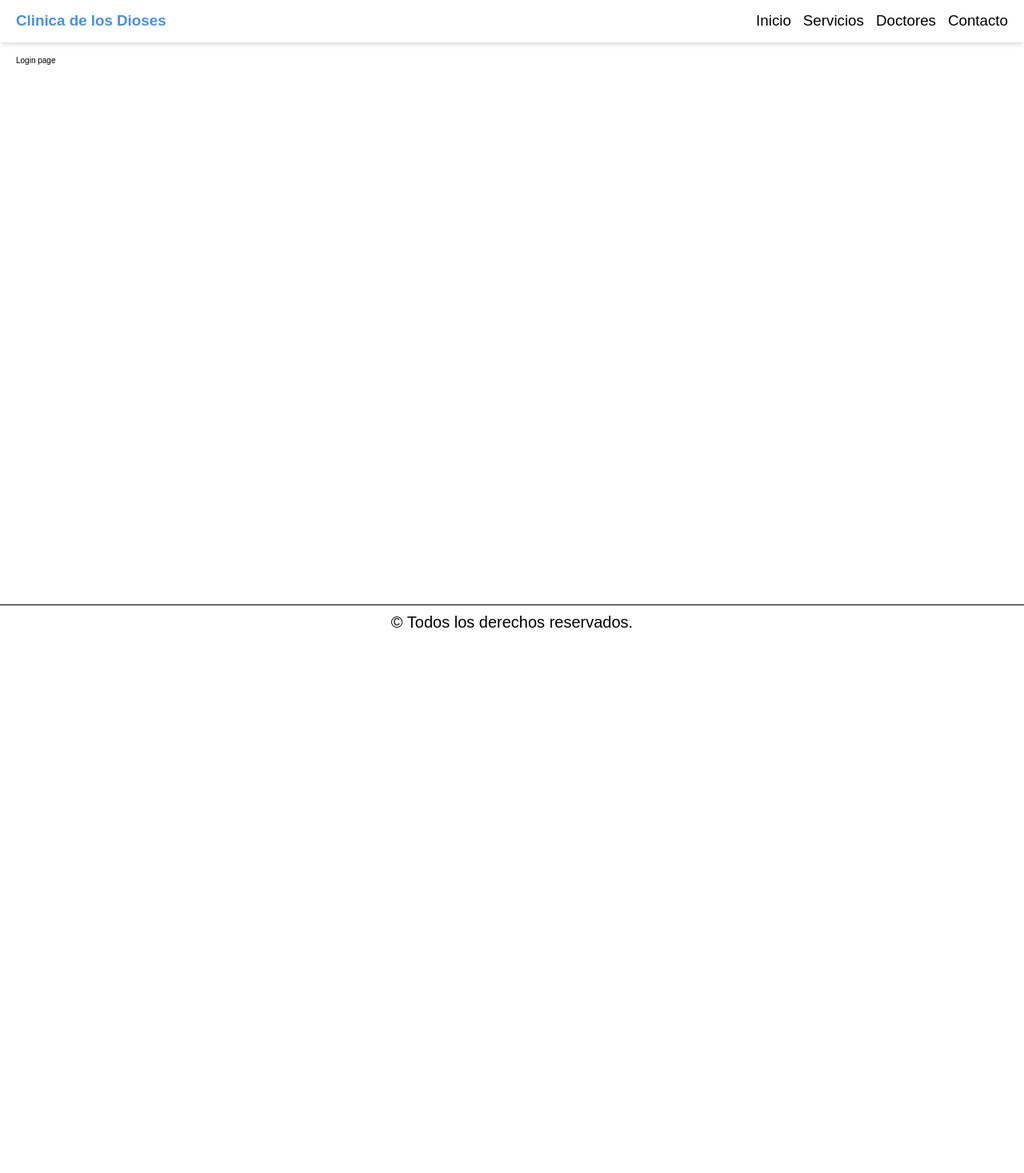
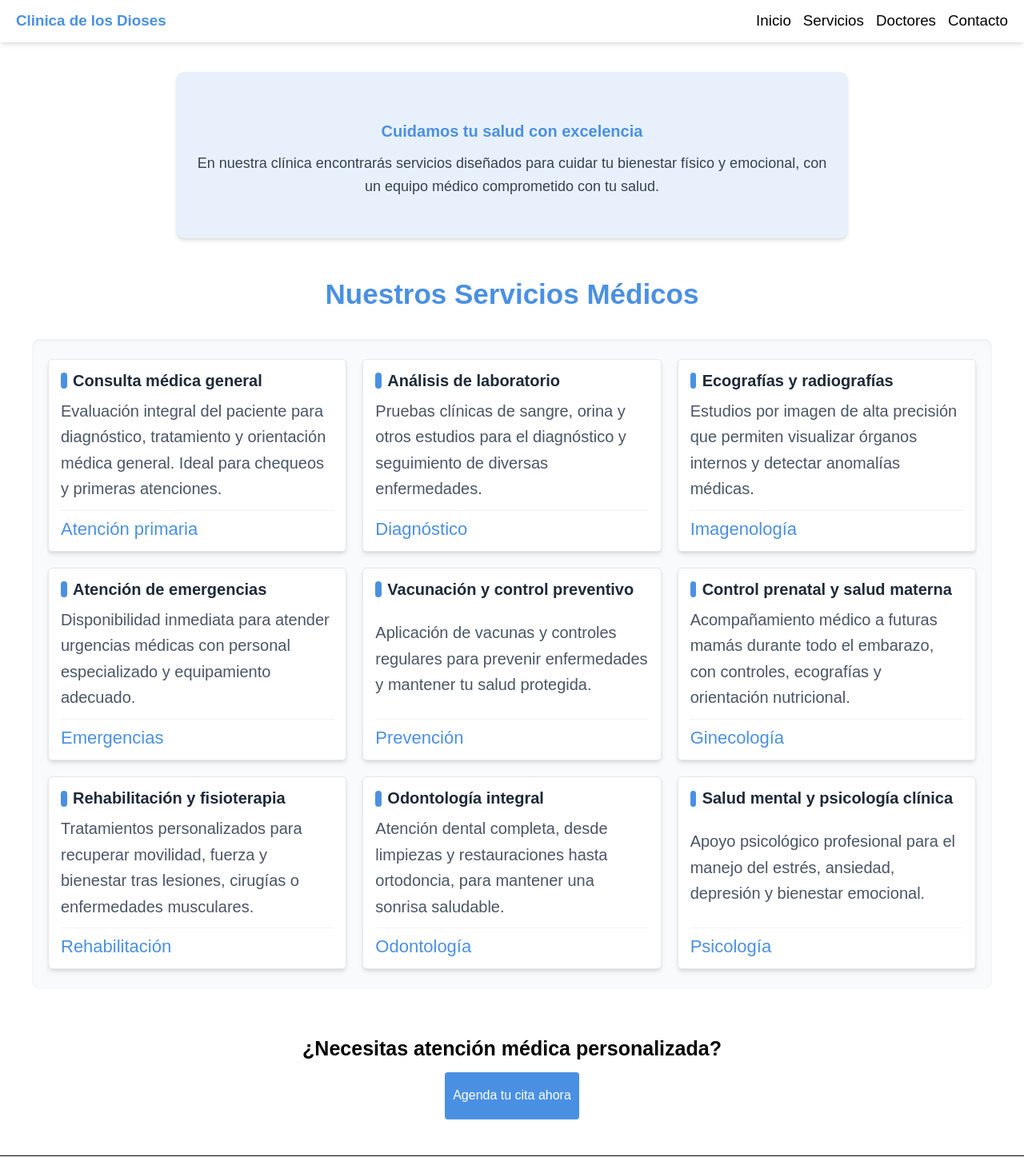
Before and after one commit to Okairi/clinica-frontend, a Next.js app: page /servicios in a window 1280 px wide. Shown: the top 1467 px of the page at 80% size. Before the commit the page ends 800 px from the top, so only its background shows below. Built offline with nearby package versions, Linux system fonts and the light colour scheme.

Commit message:
feat:add compoentn list for services page

```diff
--- a/src/app/(public)/servicios/page.tsx
+++ b/src/app/(public)/servicios/page.tsx
@@ -1,7 +1,52 @@
-'use client'
+"use client";
 
-export default function Servicios() {
+import Card from "@/app/component/Card/Card";
+import { services } from "@/utils/data/services";
+import Button from "@/app/component/button/Button";
+
+export default function ServiciosPage() {
     return (
-        <div>Login page</div>
-    )
+        <section className="mt-8 flex flex-col">
+            {/* Hero Section */}
+            <div className="bg-[#e8f1fb] text-center py-20 px-8 rounded-2xl shadow-md mb-20 max-w-[120rem] mx-auto">
+                <h1 className="text-[4rem] font-bold text-[#4a90e2] mb-6">
+                    Cuidamos tu salud con excelencia
+                </h1>
+                <p className="text-[1.8rem] text-gray-700 max-w-[80rem] mx-auto leading-relaxed">
+                    En nuestra clínica encontrarás servicios diseñados para cuidar tu bienestar
+                    físico y emocional, con un equipo médico comprometido con tu salud.
+                </p>
+            </div>
+
+            {/* Sección de Servicios */}
+            <h2 className="text-center text-[3.5rem] mb-14 font-bold text-[#4a90e2]">
+                Nuestros Servicios Médicos
+            </h2>
+
+            <div className="grid grid-cols-1 md:grid-cols-2 lg:grid-cols-3 gap-8 max-w-[120rem] mx-auto px-8 py-10 bg-gray-50 rounded-2xl shadow-inner">
+                {services.map((servicio) => (
+                    <Card
+                        key={servicio.id}
+                        title={servicio.title}
+                        content={servicio.content}
+                        category={servicio.category}
+                    />
+                ))}
+            </div>
+
+            {/* CTA final */}
+            <div className="text-center mt-24 mb-10">
+                <h3 className="text-[2.5rem] font-semibold mb-6">
+                    ¿Necesitas atención médica personalizada?
+                </h3>
+                <Button
+                    text="Agenda tu cita ahora"
+                    backgroundColor="#4a90e2"
+                    color="white"
+                    size="1.6rem"
+                    className="p-8"
+                />
+            </div>
+        </section>
+    );
 }
--- a/src/app/layout.tsx
+++ b/src/app/layout.tsx
@@ -57,7 +57,7 @@ export default function RootLayout({
           {children}
         </main>
 
-        <footer className="text-center py-4 text-[2rem] border-t mt-auto">
+        <footer className="text-center p-8 text-[2rem] border-t mt-auto">
           © Todos los derechos reservados.
         </footer>
       </body>
--- a/src/app/page.tsx
+++ b/src/app/page.tsx
@@ -15,10 +15,11 @@ export default function Home() {
           backgroundColor="#4a90e2"
           color="white"
           size="1.6rem"
+          className="py-3"
         />
       </section>
 
-      <h2 className="mt-7 text-center text-[3rem]">Noticias actuales</h2>
+      <h2 className="text-center text-[4rem] font-bold text-[#4a90e2] mt-20 mb-15">Noticias actuales</h2>
 
       <section className="mt-5 grid grid-cols-1 md:grid-cols-2 lg:grid-cols-3 gap-6 w-full  mx-auto px-4 max-w-[120rem]">
         {noticiasMedicas.map((noticia) => (
```
